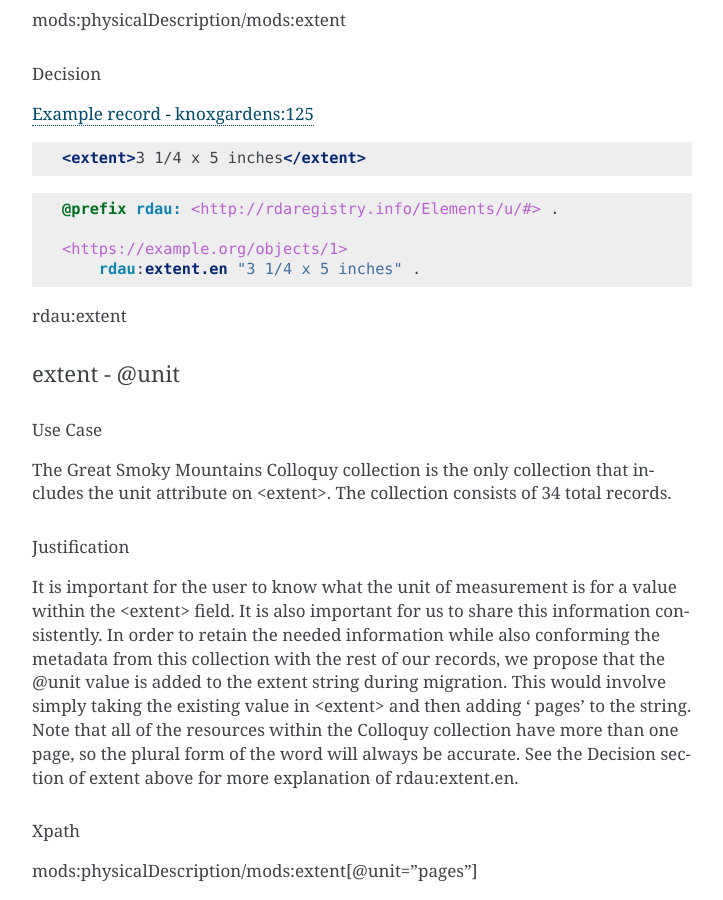
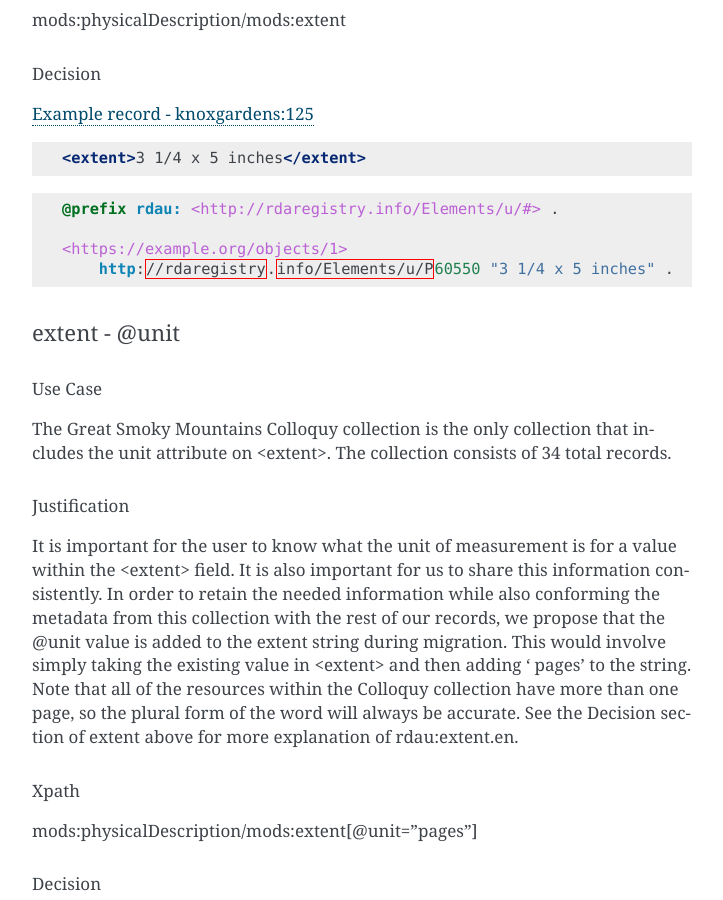
Before and after one commit to UTKcataloging/mods_to_rdf, a Sphinx documentation site: the page built from docs/source/contents/4_draft_mapping.rst, in a window 1280 px wide and 900 px high, scrolled down 4856 px. Shown: the whole window, without its empty margins (388-1111 px from the left). Built offline with Sphinx 7.4.7, drawn with Linux system fonts in a browser that asks for light colours; formulas are drawn with MathJax 3.

Commit message:
Remove typo and add in URI in place of namespaced URI.

```diff
--- a/docs/source/contents/4_draft_mapping.rst
+++ b/docs/source/contents/4_draft_mapping.rst
@@ -216,8 +216,7 @@ Decision
     @prefix rdau: <http://rdaregistry.info/Elements/u/#> .
 
     <https://example.org/objects/1>
-        rdau:extent.en "3 1/4 x 5 inches" .
-rdau:extent
+        http://rdaregistry.info/Elements/u/P60550 "3 1/4 x 5 inches" .
 
 extent - @unit
 --------------
```
